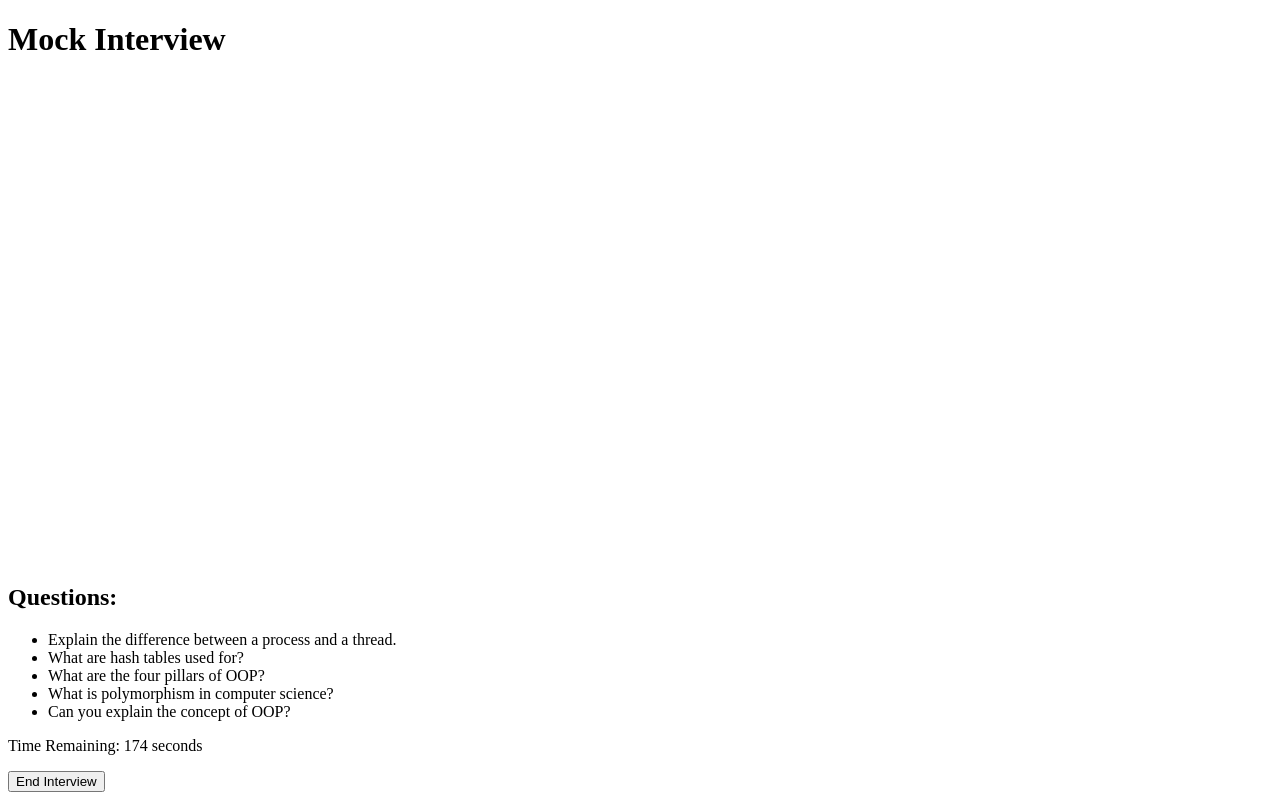
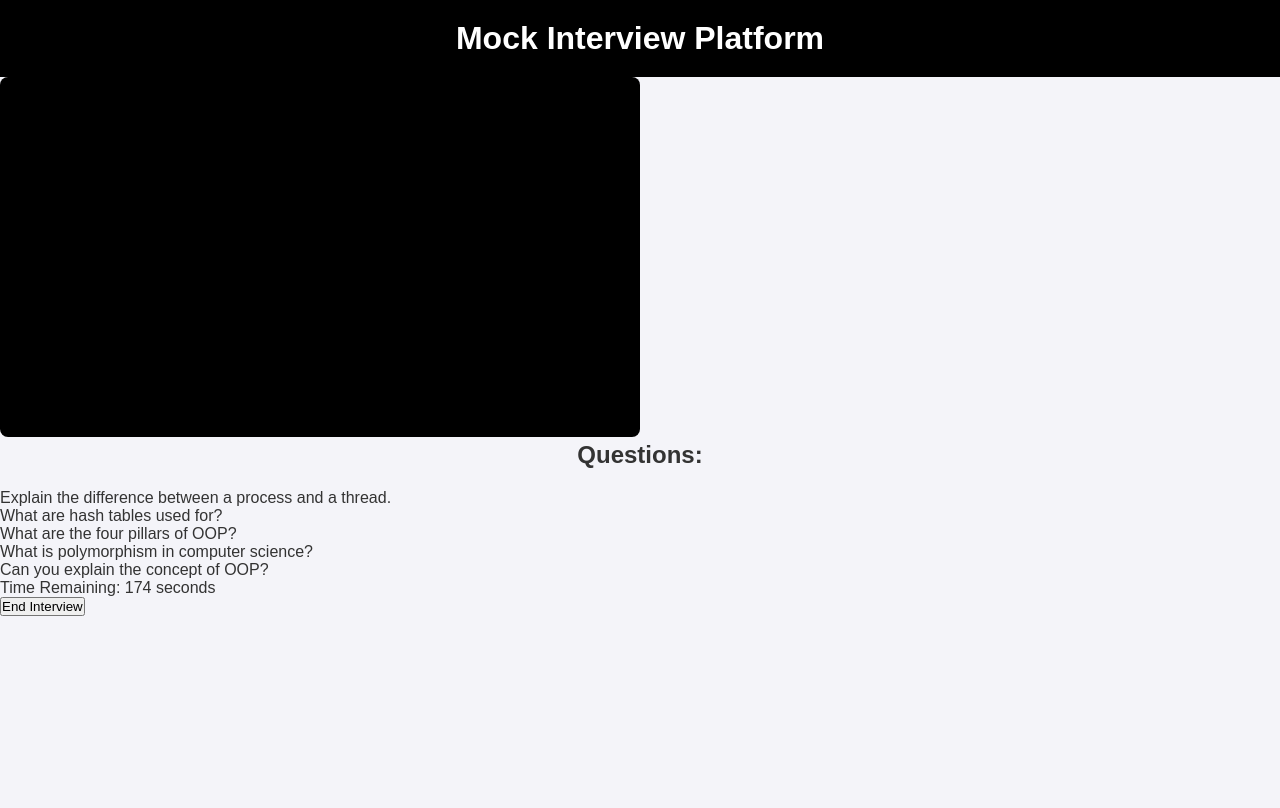
Before and after one commit to SaadiyahCodes/EmotionLensSA, a Flask app: page /mock-interview in a window 1280 px wide. After the commit the page ends 616 px from the top, so only its background shows below. Run offline with Flask 3, Linux system fonts and the light colour scheme.

Commit message:
addeed new interview page design basic

```diff
--- a/templates/interview.html
+++ b/templates/interview.html
@@ -3,11 +3,104 @@
 <head>
     <meta charset="UTF-8">
     <meta name="viewport" content="width=device-width, initial-scale=1.0">
-    <title>Mock Interview</title>
+    <title>Mock Interview Website</title>
+    <style>
+        * {
+            margin: 0;
+            padding: 0;
+            box-sizing: border-box;
+        }
+        body {
+            font-family: Arial, sans-serif;
+            background-color: #f4f4f9;
+            color: #333;
+        }
+        header {
+            background-color: black;
+            color: white;
+            padding: 20px 0;
+            text-align: center;
+        }
+        nav ul {
+            list-style-type: none;
+            display: flex;
+            justify-content: center;
+        }
+        nav ul li {
+            margin: 0 20px;
+        }
+        nav ul li a {
+            color: white;
+            text-decoration: none;
+        }
+        .container {
+            max-width: 1200px;
+            margin: 20px auto;
+            padding: 20px;
+        }
+        h2 {
+            margin-bottom: 20px;
+            text-align: center;
+        }
+        .card {
+            background-color: white;
+            border-radius: 8px;
+            box-shadow: 0 4px 8px rgba(0,0,0,0.1);
+            margin: 20px 0;
+            padding: 20px;
+            text-align: center;
+        }
+        .btn {
+            background-color: #57b9ff;
+            color: white;
+            padding: 10px 20px;
+            border: none;
+            border-radius: 5px;
+            cursor: pointer;
+            text-decoration: none;
+        }
+        .btn:hover {
+            background-color: #45a049;
+        }
+        footer {
+            background-color: #333;
+            color: white;
+            text-align: center;
+            padding: 10px;
+            position: absolute;
+            bottom: 0;
+            width: 100%;
+        }
+        /* Centering container */
+        .video-container {
+            display: flex;
+            justify-content: center;
+            align-items: center;
+            height: 100vh; /* Full viewport height */
+            background-color: #f4f4f4;
+        }
+
+        video, img {
+            max-width: 100%;
+            height: auto;
+            border-radius: 8px;
+        }
+
+        /* Video dimensions */
+        video {
+            width: 640px; /* Default width */
+            height: 360px; /* Default height */
+            background-color: black; /* Optional background */
+        }
+    </style>
 </head>
+<header>
+    <h1>Mock Interview Platform</h1>
+</header>
+<video text-align="center" id="video" width="640" height="480" autoplay></video>
 <body>
-    <h1>Mock Interview</h1>
-    <video id="video" width="640" height="480" autoplay></video>
+
+
     <div id="questions">
         <h2>Questions:</h2>
         <ul>
```
